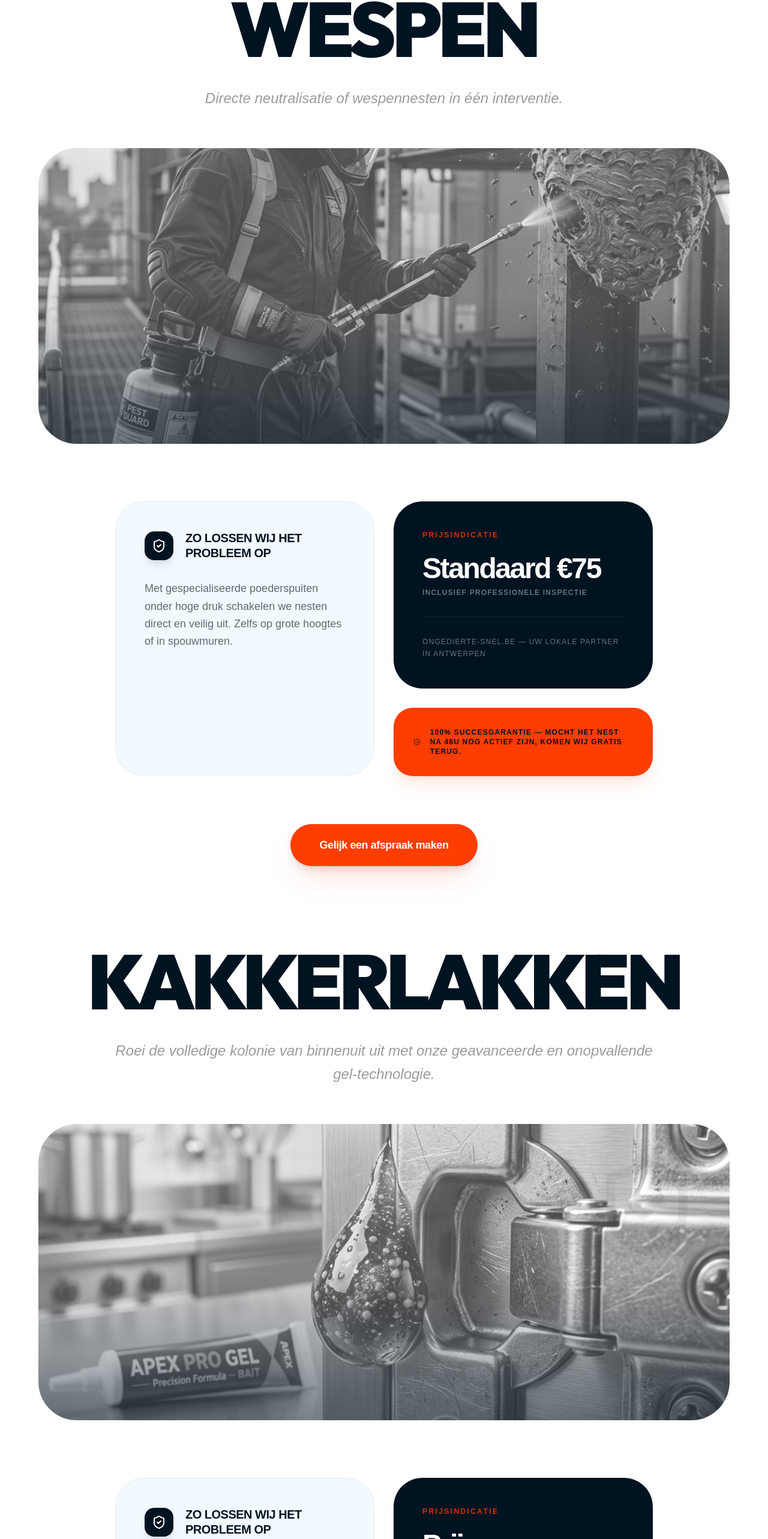
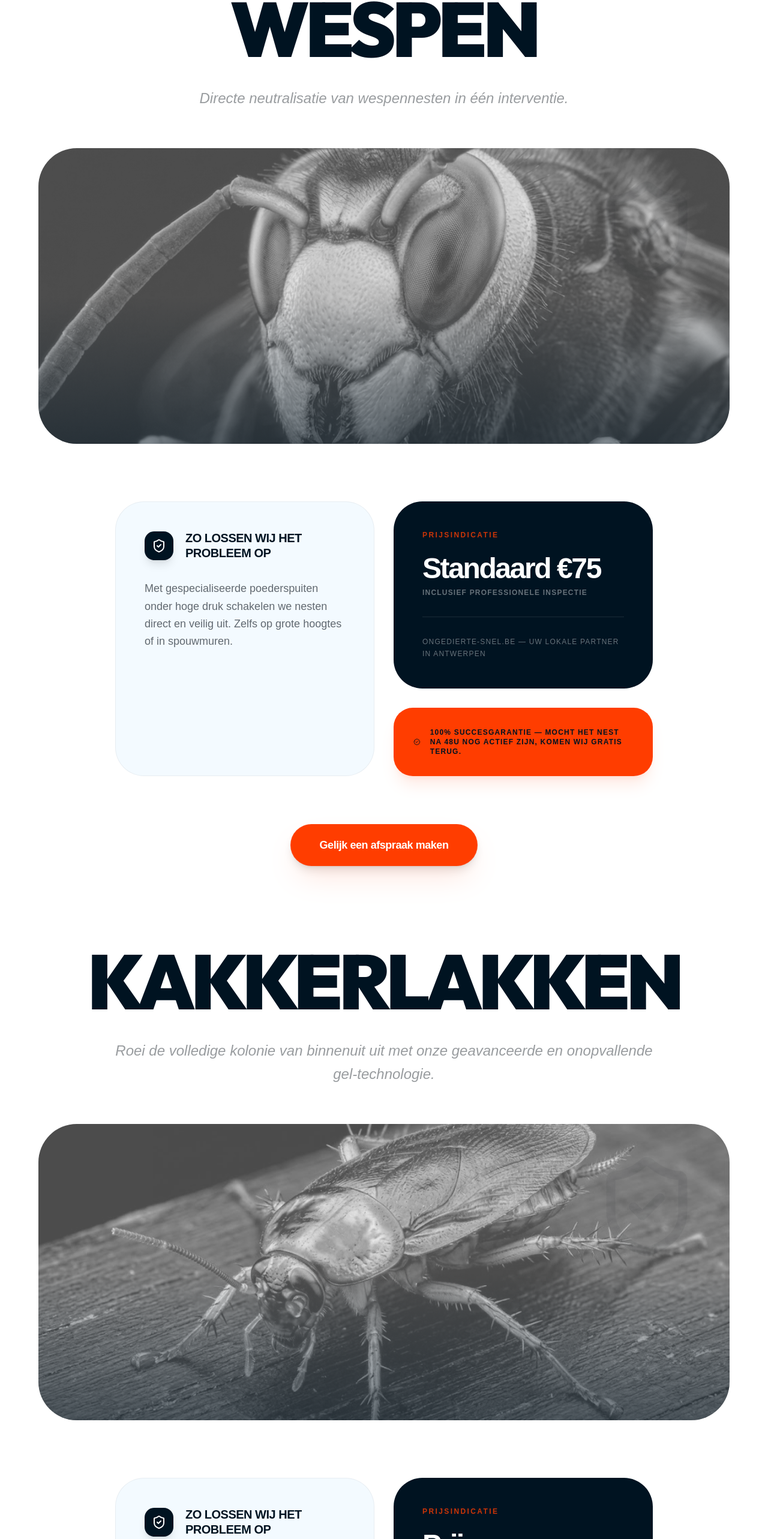
Before and after one commit to justyaboyking/prest, a React (Vite) app: page /diensten in a window 1280 px wide. Shown: the part 2440-5006 px from the top of the page at 60% size. Built offline with nearby package versions, Linux system fonts and the light colour scheme.

Commit message:
feat: use local assets for Wespen and Mieren hero images

```diff
--- a/src/pages/Home.jsx
+++ b/src/pages/Home.jsx
@@ -13,9 +13,9 @@ import Footer from '../components/layout/Footer';
 export default function Home() {
   const [bgIndex, setBgIndex] = useState(0);
   const bgImages = [
-    "/hero_main.png",
-    "/wespen_hero.png",
-    "/kakkerlakken_hero.png"
+    "https://images.unsplash.com/photo-1662886444247-3a3c54303239?auto=format&fit=crop&q=80&w=1200",
+    "https://images.unsplash.com/photo-1581270023016-1b7ea9be8fad?auto=format&fit=crop&q=80&w=1200",
+    "https://images.unsplash.com/photo-1600366776060-2f7acc36760e?auto=format&fit=crop&q=80&w=1200"
   ];
 
   useEffect(() => {
@@ -142,7 +142,7 @@ export default function Home() {
 
             {/* Muizen & Ratten — row 1, col 1–2 */}
             <div className="min-h-[320px] md:col-span-2 lg:col-span-2 relative rounded-[2rem] md:rounded-[3rem] overflow-hidden group shadow-2xl">
-              <img className="absolute inset-0 w-full h-full object-cover group-hover:scale-105 transition-transform duration-[2000ms]" alt="Muizen en ratten" src="/ratimgbackhgroud.png" />
+              <img className="absolute inset-0 w-full h-full object-cover group-hover:scale-105 transition-transform duration-[2000ms]" alt="Muizen en ratten" src="https://images.unsplash.com/photo-1581270023016-1b7ea9be8fad?auto=format&fit=crop&q=80&w=1200" />
               <div className="absolute inset-0 bg-gradient-to-t from-primary/90 via-primary/40 to-transparent group-hover:via-primary/30 transition-all duration-1000"></div>
               <div className="absolute inset-0 p-8 md:p-10 flex flex-col justify-between">
                 <span className="tag-elite !bg-white/10 !text-white !border-white/20 self-start backdrop-blur-md">Veelvoorkomend</span>
@@ -159,7 +159,7 @@ export default function Home() {
 
             {/* Wespen — row 1, col 3 */}
             <div className="min-h-[320px] lg:col-span-1 relative rounded-[2rem] md:rounded-[3rem] overflow-hidden group shadow-xl hover:shadow-2xl transition-shadow">
-              <img className="absolute inset-0 w-full h-full object-cover group-hover:scale-105 transition-transform duration-[2000ms]" alt="Wespen" src="/wespen_hero.png" />
+              <img className="absolute inset-0 w-full h-full object-cover group-hover:scale-105 transition-transform duration-[2000ms]" alt="Wespen" src="wspcloseup.png" />
               <div className="absolute inset-0 bg-gradient-to-t from-primary/90 via-primary/40 to-transparent group-hover:via-primary/30 transition-all duration-1000"></div>
               <div className="absolute inset-0 p-8 md:p-10 flex flex-col justify-end">
                 <h3 className="text-3xl font-black text-white uppercase leading-none">Wespen</h3>
@@ -173,7 +173,7 @@ export default function Home() {
 
             {/* Kakkerlakken — row 1, col 4 */}
             <div className="min-h-[320px] lg:col-span-1 relative rounded-[2rem] md:rounded-[3rem] overflow-hidden group shadow-xl hover:shadow-2xl transition-shadow">
-              <img className="absolute inset-0 w-full h-full object-cover group-hover:scale-105 transition-transform duration-[2000ms]" alt="Kakkerlakken" src="/kakkerlakken_hero.png" />
+              <img className="absolute inset-0 w-full h-full object-cover group-hover:scale-105 transition-transform duration-[2000ms]" alt="Kakkerlakken" src="karkerlak.jpg" />
               <div className="absolute inset-0 bg-gradient-to-t from-primary/90 via-primary/40 to-transparent group-hover:via-primary/30 transition-all duration-1000"></div>
               <div className="absolute inset-0 p-8 md:p-10 flex flex-col justify-end">
                 <h3 className="text-xl md:text-2xl font-black text-white uppercase leading-none">Kakkerlakken</h3>
@@ -187,7 +187,7 @@ export default function Home() {
 
             {/* Houtworm & Boktor — row 2, col 1 */}
             <div className="min-h-[320px] lg:col-span-1 relative rounded-[2rem] md:rounded-[3rem] overflow-hidden group shadow-xl hover:shadow-2xl transition-shadow">
-              <img className="absolute inset-0 w-full h-full object-cover group-hover:scale-105 transition-transform duration-[2000ms]" alt="Houtworm" src="/houtworm_hero.png" />
+              <img className="absolute inset-0 w-full h-full object-cover group-hover:scale-105 transition-transform duration-[2000ms]" alt="Houtworm" src="https://images.unsplash.com/photo-1628155930542-3c7a64e2c833?auto=format&fit=crop&q=80&w=800" />
               <div className="absolute inset-0 bg-gradient-to-t from-primary/90 via-primary/40 to-transparent group-hover:via-primary/30 transition-all duration-1000"></div>
               <div className="absolute inset-0 p-8 md:p-10 flex flex-col justify-end">
                 <h3 className="text-2xl md:text-3xl font-black text-white uppercase leading-tight">Houtworm &amp;<br />Boktor</h3>
@@ -201,7 +201,7 @@ export default function Home() {
 
             {/* Bedwantsen — row 2, col 2–3 */}
             <div className="min-h-[320px] md:col-span-2 lg:col-span-2 relative rounded-[2rem] md:rounded-[3rem] overflow-hidden group shadow-xl hover:shadow-2xl transition-shadow">
-              <img className="absolute inset-0 w-full h-full object-cover group-hover:scale-105 transition-transform duration-[2000ms]" alt="Bedwantsen" src="/bedwantsen_hero.png" />
+              <img className="absolute inset-0 w-full h-full object-cover group-hover:scale-105 transition-transform duration-[2000ms]" alt="Bedwantsen" src="Bedwantsen.png" />
               <div className="absolute inset-0 bg-gradient-to-t from-primary/90 via-primary/40 to-transparent group-hover:via-primary/30 transition-all duration-1000"></div>
               <div className="absolute inset-0 p-8 md:p-10 flex flex-col justify-end">
                 <h3 className="text-3xl md:text-4xl font-black text-white uppercase leading-none">Bedwantsen</h3>
@@ -215,7 +215,7 @@ export default function Home() {
 
             {/* Mieren & Kruipend — row 2, col 4 */}
             <div className="min-h-[320px] lg:col-span-1 relative rounded-[2rem] md:rounded-[3rem] overflow-hidden group shadow-xl hover:shadow-2xl transition-shadow">
-              <img className="absolute inset-0 w-full h-full object-cover group-hover:scale-105 transition-transform duration-[2000ms]" alt="Mieren" src="/mieren_hero.png" />
+              <img className="absolute inset-0 w-full h-full object-cover group-hover:scale-105 transition-transform duration-[2000ms]" alt="Mieren" src="ant_macro.png" />
               <div className="absolute inset-0 bg-gradient-to-t from-primary/90 via-primary/40 to-transparent group-hover:via-primary/30 transition-all duration-1000"></div>
               <div className="absolute inset-0 p-8 md:p-10 flex flex-col justify-end">
                 <h3 className="text-2xl md:text-3xl font-black text-white uppercase leading-tight">Mieren &amp;<br />Kruipend</h3>
@@ -230,10 +230,10 @@ export default function Home() {
             {/* CTA — row 3, full width */}
             <div className="min-h-[180px] md:col-span-2 lg:col-span-4 relative rounded-[3rem] overflow-hidden group bg-primary shadow-premium cursor-pointer mt-12">
               <div className="absolute inset-0 flex transition-opacity duration-1000 group-hover:opacity-70 bg-primary-offset">
-                <div className="flex-1 border-r border-white/5 opacity-10 grayscale group-hover:grayscale-0 transition-all"><img className="w-full h-full object-cover" alt="" src="/wespen_hero.png" /></div>
-                <div className="flex-1 border-r border-white/5 opacity-10 grayscale group-hover:grayscale-0 transition-all"><img className="w-full h-full object-cover" alt="" src="/kakkerlakken_hero.png" /></div>
-                <div className="flex-1 border-r border-white/5 opacity-10 grayscale group-hover:grayscale-0 transition-all"><img className="w-full h-full object-cover" alt="" src="/houtworm_hero.png" /></div>
-                <div className="flex-1 opacity-10 grayscale group-hover:grayscale-0 transition-all"><img className="w-full h-full object-cover" alt="" src="/mieren_hero.png" /></div>
+                <div className="flex-1 border-r border-white/5 opacity-10 grayscale group-hover:grayscale-0 transition-all"><img className="w-full h-full object-cover" alt="" src="/brown_rat_macro_1775488454904.png?v=2" /></div>
+                <div className="flex-1 border-r border-white/5 opacity-10 grayscale group-hover:grayscale-0 transition-all"><img className="w-full h-full object-cover" alt="" src="karkerlak.jpg" /></div>
+                <div className="flex-1 border-r border-white/5 opacity-10 grayscale group-hover:grayscale-0 transition-all"><img className="w-full h-full object-cover" alt="" src="/common_wasp_macro_1775488500000_1775488504014.png?v=2" /></div>
+                <div className="flex-1 opacity-10 grayscale group-hover:grayscale-0 transition-all"><img className="w-full h-full object-cover" alt="" src="ant_macro.png" /></div>
               </div>
               <div className="absolute inset-0 flex items-center justify-center z-20">
                 <Link to="/diensten" className="bg-white text-primary px-16 py-6 rounded-xl font-black text-xs tracking-[0.25em] uppercase shadow-premium hover:bg-secondary hover:text-white transition-all duration-500">Volledig Portfolio Inzien</Link>
--- a/src/pages/Services.jsx
+++ b/src/pages/Services.jsx
@@ -62,11 +62,11 @@ const detailedServices = [
   {
     title: 'Wespen',
     id: 'wespen',
-    desc: 'Directe neutralisatie of wespennesten in één interventie.',
+    desc: 'Directe neutralisatie van wespennesten in één interventie.',
     deepIntel: {
       recognition: [
-        { t: 'Invliegopening', d: 'Een constante stroom van wespen die via een specifieke opening naar binnen vliegen.', img: '/wespen_hero.png' },
-        { t: 'Nestgeluid', d: 'Een luid zoemend of ritselend geluid achter wanden of in plafonds.', img: '/wespen_hero.png' },
+        { t: 'Invliegopening', d: 'Een constante stroom van wespen die via een specifieke opening naar binnen vliegen.', img: '/wspcloseup.png' },
+        { t: 'Nestgeluid', d: 'Een luid zoemend of ritselend geluid achter wanden of in plafonds.', img: '/wspcloseup.png' },
         { t: 'Visueel Nest', d: 'Een zichtbaar grijs, papierachtig nest in schuren, op zolders of onder dakranden.' }
       ],
       risks: [
@@ -88,8 +88,8 @@ const detailedServices = [
     garantie: '100% Succesgarantie — Mocht het nest na 48u nog actief zijn, komen wij gratis terug.',
     price: 'Standaard €75',
     icon: Zap,
-    image: '/wespen_hero.png',
-    heroImage: '/wespen_hero.png'
+    image: '/wspcloseup.png',
+    heroImage: '/waspimg.png'
   },
   {
     title: 'Kakkerlakken',
@@ -97,8 +97,8 @@ const detailedServices = [
     desc: 'Roei de volledige kolonie van binnenuit uit met onze geavanceerde en onopvallende gel-technologie.',
     deepIntel: {
       recognition: [
-        { t: 'Nachtactiviteit', d: 'Kakkerlakken zijn lichtschuw. Ziet u ze overdag? Dan is de plaag al gevorderd.', img: '/kakkerlakken_hero.png' },
-        { t: 'Spoorvorming', d: 'Kleine zwarte puntjes (uitwerpselen) in de buurt van scharnieren en kieren.', img: '/kakkerlakken_hero.png' },
+        { t: 'Nachtactiviteit', d: 'Kakkerlakken zijn lichtschuw. Ziet u ze overdag? Dan is de plaag al gevorderd.', img: '/karkerlak.jpg' },
+        { t: 'Spoorvorming', d: 'Kleine zwarte puntjes (uitwerpselen) in de buurt van scharnieren en kieren.', img: '/karkerlak.jpg' },
         { t: 'Eicapsules', d: 'Lege bruine coconnetjes in warme, vochtige hoeken zoals achter koelkasten.' }
       ],
       risks: [
@@ -119,8 +119,8 @@ const detailedServices = [
     approach: 'Wij werken met onopvallende gel-behandelingen die de gehele kolonie tot in de kern vernietigen, zonder dat u uw woning hoeft te ontruimen.',
     price: 'Prijs op aanvraag',
     icon: Bug,
-    image: '/kakkerlakken_hero.png',
-    heroImage: '/kakkerlakken_hero.png'
+    image: '/karkerlak.jpg',
+    heroImage: 'https://images.unsplash.com/photo-1662886444247-3a3c54303239?auto=format&fit=crop&q=80&w=1200'
   },
   {
     title: 'Houtworm & Boktor',
@@ -128,8 +128,8 @@ const detailedServices = [
     desc: 'Jarenlange bescherming van uw houtwerk door middel van professionele diepte-injecties en oppervlakte-impregnatie.',
     deepIntel: {
       recognition: [
-        { t: 'Gaatjes in hout', d: 'Kleine ronde of ovale openingen in het houtoppervlak.', img: '/houtworm_hero.png' },
-        { t: 'Boormeel', d: 'Fijn zaagsel onder de gaatjes duidt op actieve larven die zich een weg banen.', img: '/houtworm_hero.png' },
+        { t: 'Gaatjes in hout', d: 'Kleine ronde of ovale openingen in het houtoppervlak.', img: 'https://images.unsplash.com/photo-1628155930542-3c7a64e2c833?auto=format&fit=crop&q=80&w=800' },
+        { t: 'Boormeel', d: 'Fijn zaagsel onder de gaatjes duidt op actieve larven die zich een weg banen.', img: 'https://images.unsplash.com/photo-1628155930542-3c7a64e2c833?auto=format&fit=crop&q=80&w=800' },
         { t: 'Knaaggeluid', d: 'Een zacht ritselend geluid uit balken op stille momenten (vaak bij Boktor).' }
       ],
       risks: [
@@ -150,8 +150,8 @@ const detailedServices = [
     approach: 'Wij pakken het probleem bij de wortel aan door biociden tot diep in de kern van het hout te injecteren. Dit doodt larven direct en beschermt jarenlang.',
     price: 'Vanaf €250',
     icon: ShieldCheck,
-    image: '/houtworm_hero.png',
-    heroImage: '/houtworm_hero.png'
+    image: 'https://images.unsplash.com/photo-1628155930542-3c7a64e2c833?auto=format&fit=crop&q=80&w=800',
+    heroImage: 'https://images.unsplash.com/photo-1541888941259-792739460273?auto=format&fit=crop&q=80&w=1200'
   },
   {
     title: 'Bedwantsen',
@@ -159,8 +159,8 @@ const detailedServices = [
     desc: 'Een 100% schone slaapkamer dankzij doeltreffende hittebehandelingen en veilige residuele biociden.',
     deepIntel: {
       recognition: [
-        { t: 'Huidreactie', d: 'Kleine rode bultjes in een rijtje op de huid, vaak hevig jeukend.', img: '/bedwantsen_hero.png' },
-        { t: 'Bloedsporen', d: 'Kleine roestbruine vlekjes op de lakens of in de naden van de matras.', img: '/bedwantsen_hero.png' },
+        { t: 'Huidreactie', d: 'Kleine rode bultjes in een rijtje op de huid, vaak hevig jeukend.', img: '/Bedwantsen.png' },
+        { t: 'Bloedsporen', d: 'Kleine roestbruine vlekjes op de lakens of in de naden van de matras.', img: '/Bedwantsen.png' },
         { t: 'Vervellingshuidjes', d: 'Doorschijnende huidjes in de kieren van het bedframe.' }
       ],
       risks: [
@@ -181,8 +181,8 @@ const detailedServices = [
     approach: 'Wij hanteren een meervoudige aanpak van hitte en residuele middelen. Discreet en effectief, zodat u snel weer zult kunnen slapen.',
     price: 'Vanaf €300',
     icon: ShieldAlert,
-    image: '/bedwantsen_hero.png',
-    heroImage: '/bedwantsen_hero.png'
+    image: '/Bedwantsen.png',
+    heroImage: 'https://images.unsplash.com/photo-1505691938895-1758d7eaa511?auto=format&fit=crop&q=80&w=1200'
   },
   {
     title: 'Mieren & Kruipend',
@@ -190,8 +190,8 @@ const detailedServices = [
     desc: 'Absolute vernietiging van het nest en de koningin voor een permanent en ongediertevrij resultaat.',
     deepIntel: {
       recognition: [
-        { t: 'Mierensporen', d: 'Duidelijke looproutes tussen toegangspunten en voedselbronnen.', img: '/mieren_hero.png' },
-        { t: 'Zandhoopjes', d: 'Kleine hoopjes tussen tegels of langs plinten duiden op nestactiviteit.', img: '/mieren_hero.png' },
+        { t: 'Mierensporen', d: 'Duidelijke looproutes tussen toegangspunten en voedselbronnen.', img: '/ant_macro.png' },
+        { t: 'Zandhoopjes', d: 'Kleine hoopjes tussen tegels of langs plinten duiden op nestactiviteit.', img: '/ant_macro.png' },
         { t: 'Zwevende Mieren', d: 'Verschijning van gevleugelde mieren (bruidsvlucht) binnenshuis.' }
       ],
       risks: [
@@ -212,8 +212,8 @@ const detailedServices = [
     approach: 'Onze aanpak richt zich op het nest. De mieren brengen het bestrijdingsmiddel zelf naar hun koningin, wat zorgt voor een definitieve oplossing.',
     price: 'Vanaf €95',
     icon: ShieldCheck,
-    image: '/mieren_hero.png',
-    heroImage: '/mieren_hero.png'
+    image: '/ant_macro.png',
+    heroImage: '/antimg.jpg'
   }
 ];
 
```
Also changed, not shown: public/antimg.jpg (added), public/waspimg.png (added).
